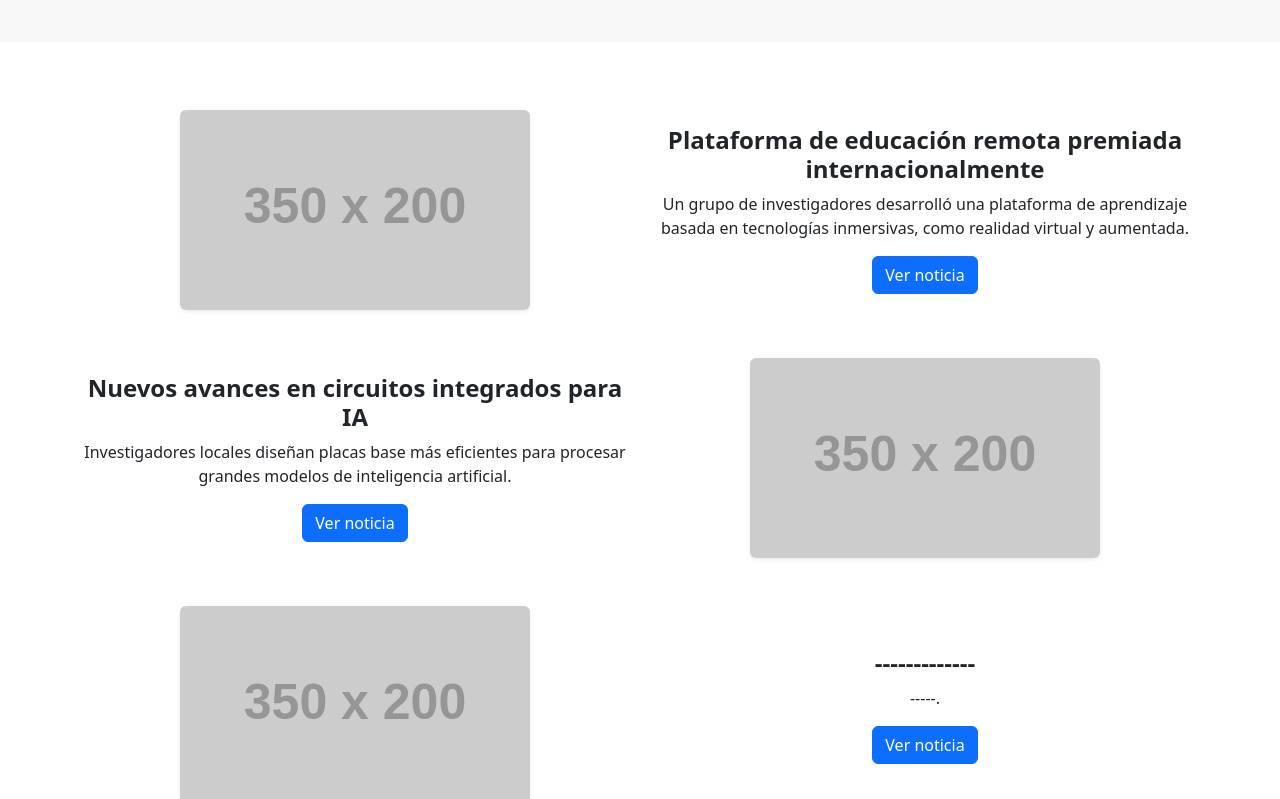
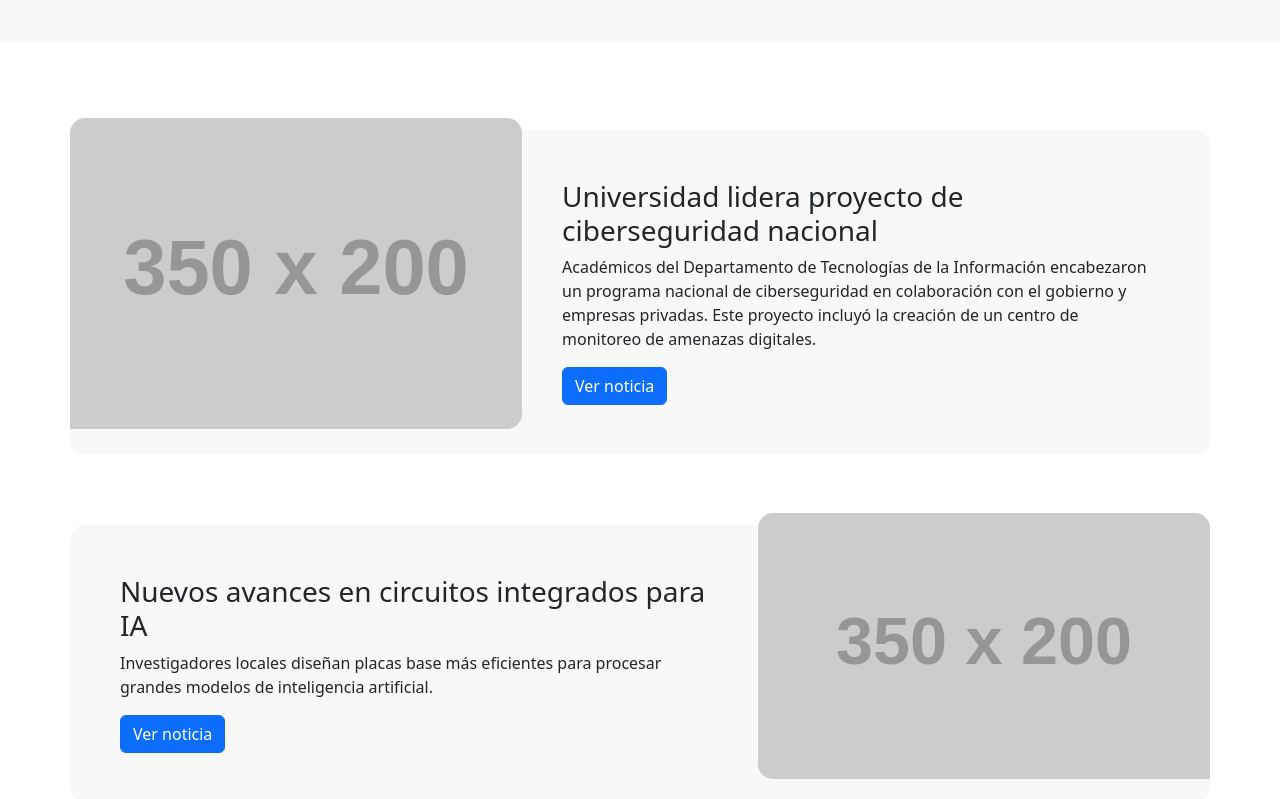
Before and after one commit to vandalit/ubo-tiapp-1.8, a Vue app: page /news in a window 1280 px wide. Shown: the part 620-1419 px from the top of the page. Built offline with nearby package versions, Linux system fonts and the light colour scheme.

Commit message:
noticias reverse

```diff
--- a/src/assets/noticias.json
+++ b/src/assets/noticias.json
@@ -10,8 +10,8 @@
     },
     {
       "id": 2,
-      "title": "Plataforma de educación remota premiada internacionalmente",
-      "description": "Un grupo de investigadores desarrolló una plataforma de aprendizaje basada en tecnologías inmersivas, como realidad virtual y aumentada.",
+      "title": "Universidad lidera proyecto de ciberseguridad nacional",
+      "description": "Académicos del Departamento de Tecnologías de la Información encabezaron un programa nacional de ciberseguridad en colaboración con el gobierno y empresas privadas. Este proyecto incluyó la creación de un centro de monitoreo de amenazas digitales.",
       "extendedDescription": "Texto adicional: cómo se implementó la plataforma, qué instituciones la usan, resultados de las pruebas piloto, etc.",
       "image": "https://placehold.co/350x200?text=Educación",
       "orientation": "left",
--- a/src/components/Noticia.vue
+++ b/src/components/Noticia.vue
@@ -1,11 +1,10 @@
 <template>
   <!-- Contenedor principal con fondo gris -->
-  <div class="noticia-container"
-       :class="{'reverse': item.orientation === 'right'}">
+  <div class="noticia-container" :class="{ 'reverse': item.orientation === 'right' }">
 
     <!-- Imagen con esquina específica sin redondear -->
     <div class="noticia-img"
-         :class="{'img-left': item.orientation !== 'right', 'img-right': item.orientation === 'right'}">
+      :class="{ 'img-left': item.orientation !== 'right', 'img-right': item.orientation === 'right' }">
       <img :src="item.image" alt="Imagen de la noticia" />
     </div>
 
@@ -14,16 +13,13 @@
       <h3>{{ item.title }}</h3>
       <p>{{ item.description }}</p>
 
-      <button
-        v-if="item.buttonText"
-        class="btn btn-primary"
-        @click="openModal"
-      >
+      <button v-if="item.buttonText" class="btn btn-primary" @click="emits('openModal', item)">
         {{ item.buttonText }}
       </button>
     </div>
   </div>
 </template>
+
 
 
 <script setup>
@@ -49,12 +45,60 @@
 </script>
 
 <style scoped>
-  /* Ejemplo de estilos generales */
-  .noticia {
-    align-items: center;
-  }
-  .noticia-img img {
-    border-radius: 8px;
+.noticia-container {
+  display: flex;
+  /* align-items: center; */
+  background-color: #f8f8f8;
+  /* Fondo gris */
+  padding: 10px 10px 10px 0;
+  border-radius: 15px;
+  /* Bordes redondeados */
+  /* overflow: hidden; */
+  margin-bottom: 40px;
+  /* text-align: right; */
+  text-align: left; /*si no iteran*/
+
 }
 
+/* Invertir dirección cuando es 'right' */
+.noticia-container.reverse {
+  flex-direction: row-reverse;
+  padding: 10px 0px 10px 10px;
+  /* text-align: left; */
+}
+
+/* Imagen */
+.noticia-img {
+  flex-shrink: 0;
+  width: 40%;
+  position: relative;
+  margin-top: -2%;
+  /* Hace el efecto de "sobresalir" del banner */
+}
+
+.noticia-img img {
+  width: 100%;
+  height: 95%;
+  object-fit: cover;
+  border-radius: 15px;
+  /* Esquinas redondeadas por defecto */
+}
+
+/* Esquinas personalizadas: eliminamos redondeo en un solo lado */
+.img-left img {
+  /* border-top-left-radius: 0; */
+  border-bottom-left-radius: 0;
+}
+
+.img-right img {
+  /* border-top-right-radius: 0; */
+  border-bottom-right-radius: 0;
+}
+
+/* Contenido */
+.noticia-content {
+  width: 60%;
+  padding: 40px;
+  margin: auto;
+}
 </style>
--- a/src/views/NewsView.vue
+++ b/src/views/NewsView.vue
@@ -44,54 +44,36 @@
 
   <!-- Resto de noticias (formato anterior) -->
 
-  <div class="container my-5 ">
-    <div v-for="(news, index) in otherNews" :key="news.id" class="row align-items-center mb-5" :class="{
-      'flex-row-reverse': news.orientation === 'right'
-    }">
-      <!-- Columna imagen -->
-      <div class="col-md-6 text-center mb-3 mb-md-0">
-        <img :src="news.image" :alt="news.title" class="img-fluid rounded shadow-sm"
-          style="max-height: 250px; object-fit: cover;" />
-      </div>
+  <div class="news-container container">
+    <Noticia v-for="news in otherNews" :key="news.id" :item="news" @openModal="showConstructionModal" />
+  </div>
 
-      <!-- Columna texto -->
-      <div class="col-md-6">
-        <h2 class="h4 fw-bold mb-2">{{ news.title }}</h2>
-        <p class="mb-3">
-          {{ news.description }}
-        </p>
-        <button class="btn btn-primary" @click="showConstructionModal()">
-          {{ news.buttonText }}
-        </button>
-      </div>
-    </div>
 
-    <!-- Modal de En Construcción -->
-    <UnderConstructionModal :show="showModal" @close="showModal = false" />
-  </div>
+  <!-- Modal de En Construcción -->
+  <UnderConstructionModal :show="showModal" @close="showModal = false" />
 </template>
 
 <script>
 import newsData from '@/assets/noticias.json'
 import UnderConstructionModal from '@/components/UnderConstructionModal.vue'
+import Noticia from '@/components/Noticia.vue'
 
 export default {
   name: 'NewsView',
   components: {
-    UnderConstructionModal
+    UnderConstructionModal,
+    Noticia,
   },
   data() {
     return {
       newsItems: newsData,
-      showModal: false // Controla la visibilidad del modal
+      showModal: false
     }
   },
   computed: {
-    // Toma el primer elemento como hero
     heroNews() {
       return this.newsItems.length > 0 ? this.newsItems[0] : null
     },
-    // Las demás noticias
     otherNews() {
       return this.newsItems.slice(1)
     }
@@ -104,7 +86,7 @@ export default {
 }
 </script>
 
-<style scoped>
+<style scoped lang="scss">
 /* Encabezado */
 .about-header {
   text-align: left;
@@ -117,15 +99,19 @@ export default {
 
 .hero-banner {
   width: 100%;
-  background-color: #f8f8f8; /* Gris claro del banner */
-  padding: 60px 0;           /* Espaciado vertical */
+  background-color: #f8f8f8;
+  /* Gris claro del banner */
+  padding: 60px 0;
+  /* Espaciado vertical */
 }
 
 /* Título principal */
 .hero-title {
-  font-size: 2rem;       /* Ajusta según tu mockup */
+  font-size: 2rem;
+  /* Ajusta según tu mockup */
   font-weight: 700;
-  color: #2e3d55;        /* Un tono oscuro para buen contraste */
+  color: #2e3d55;
+  /* Un tono oscuro para buen contraste */
   margin-bottom: 1rem;
 }
 
@@ -136,6 +122,7 @@ export default {
   color: #53607e;
   margin-bottom: 1.5rem;
 }
+
 .hero-subtitle strong {
   font-weight: 700;
 }
@@ -147,16 +134,27 @@ export default {
   color: #fff;
   padding: 0.75rem 1.5rem;
   font-size: 1rem;
-  border-radius: 0.25rem; /* Ajusta para suavizar esquinas */
+  border-radius: 0.25rem;
+  /* Ajusta para suavizar esquinas */
   cursor: pointer;
 }
 
 /* Imagen del hero: borde redondeado y ajuste */
 .hero-image {
-  max-height: 300px;   /* Ajusta la altura máximo según mockup */
-  width: 100%;         /* Que se adapte al ancho de la columna */
+  max-height: 300px;
+  /* Ajusta la altura máximo según mockup */
+  width: 100%;
+  /* Que se adapte al ancho de la columna */
   object-fit: cover;
   border-radius: 0.5rem;
 }
 
+.news-container {
+  display: flex;
+  flex-direction: column;
+  gap: 30px;
+  /* Espaciado entre noticias */
+  padding: 40px 0;
+  /* Espaciado vertical */
+}
 </style>
```
Lines whose indentation alone changed are shown as unchanged.
